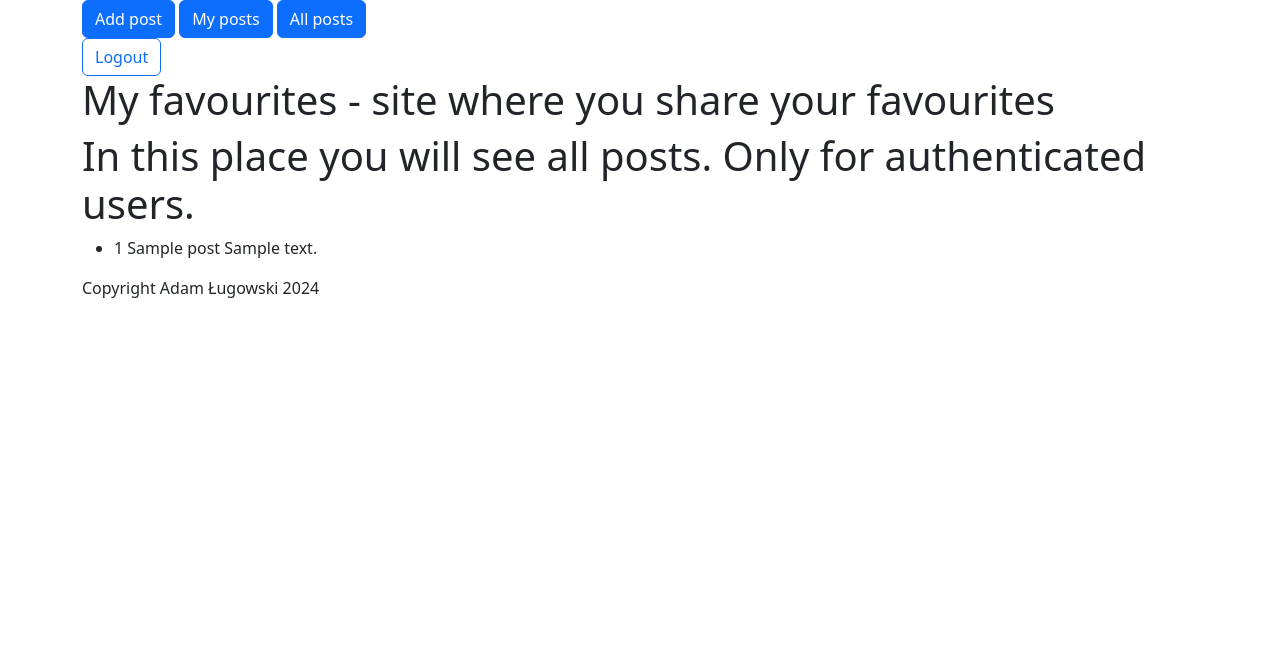
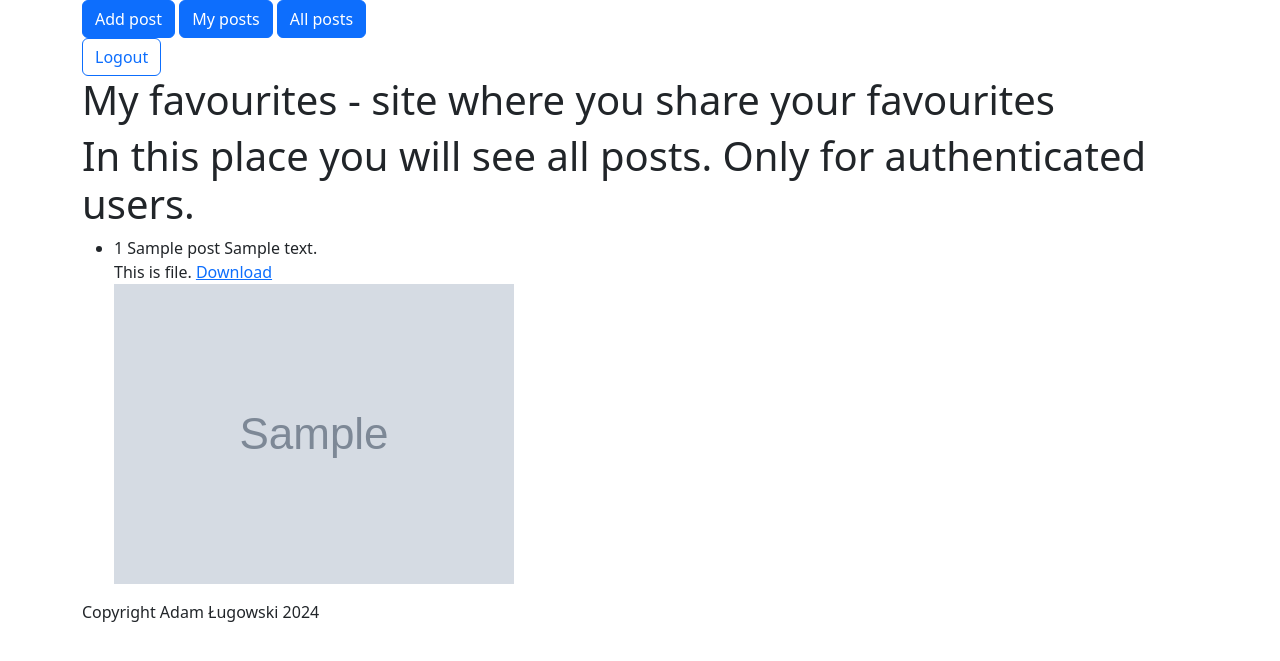
Before and after one commit to adamlugowski/my_favourites, a Django app: page / in a window 1280 px wide. Shown: the top 661 px of the page. Run offline with Django 5.2, Linux system fonts and the light colour scheme; a user stored in the database is signed in; tables that the repository leaves empty hold one stand-in row (values such as "Sample post"); grey boxes marked "Sample" are stand-in pictures.

Commit message:
Added image displaying and file link to download

```diff
--- a/my_favourites/my_favourites/settings.py
+++ b/my_favourites/my_favourites/settings.py
@@ -122,8 +122,7 @@ USE_TZ = True
 # https://docs.djangoproject.com/en/5.1/howto/static-files/
 
 STATIC_URL = 'static/'
-MEDIA_URL = '/media/'
-MEDIA_ROOT = BASE_DIR / 'media'
+STATICFILES_DIRS = [BASE_DIR / 'static']
 
 # Default primary key field type
 # https://docs.djangoproject.com/en/5.1/ref/settings/#default-auto-field
@@ -138,3 +137,6 @@ LOGIN_REDIRECT_URL = '/'
 LOGOUT_REDIRECT_URL = '/'
 
 LOGIN_URL = '/login/'
+
+MEDIA_URL = '/media/'
+MEDIA_ROOT = BASE_DIR / 'media'
--- a/my_favourites/my_favourites/urls.py
+++ b/my_favourites/my_favourites/urls.py
@@ -14,13 +14,18 @@ Including another URLconf
     1. Import the include() function: from django.urls import include, path
     2. Add a URL to urlpatterns:  path('blog/', include('blog.urls'))
 """
+from django.conf import settings
 from django.contrib import admin
 from django.urls import path, include
+from django.conf.urls.static import static
 
 
 urlpatterns = [
     path('admin/', admin.site.urls),
     path('', include('posts.urls')),
     path('', include('register.urls')),
-    path('', include('django.contrib.auth.urls'))
+    path('', include('django.contrib.auth.urls')),
 ]
+
+if settings.DEBUG:
+    urlpatterns += static(settings.MEDIA_URL, document_root=settings.MEDIA_ROOT)
--- a/my_favourites/posts/templates/posts/index.html
+++ b/my_favourites/posts/templates/posts/index.html
@@ -9,6 +9,12 @@
                 {% if user.is_authenticated %}
                     {% for post in posts %}
                         <li>{{ post }}</li>
+                        {% if post.file %}
+                            <div>This is file. <a href="{{ post.file.url }}">Download</a></div>
+                        {% endif %}
+                        {% if post.image %}
+                            <div><img src="{{ post.image.url }}" alt="Post image"></div>
+                        {% endif %}
                     {% endfor %}
                 {% endif %}
             </ul>
--- a/my_favourites/posts/templates/posts/my_posts.html
+++ b/my_favourites/posts/templates/posts/my_posts.html
@@ -9,6 +9,12 @@
             <ul>
                 {% for post in posts %}
                     <li>{{ post.title }} {{ post.content }}</li>
+                    {% if post.file %}
+                        <div>This is file. <a href="{{ post.file.url }}">Download</a></div>
+                    {% endif %}
+                    {% if post.image %}
+                        <div><img src="{{ post.image.url }}" alt="Post image"></div>
+                    {% endif %}
                 {% endfor %}
             </ul>
             {% else %}
--- a/my_favourites/templates/base.html
+++ b/my_favourites/templates/base.html
@@ -4,6 +4,7 @@
     <meta charset="UTF-8">
     <meta name="viewport" content="width=device-width, initial-scale=1, shrink-to-fit=no">
     <title>{% block title %} {% endblock %}</title>
+    <link href="/static/style.css" rel="stylesheet">
     <link href="https://cdn.jsdelivr.net/npm/bootstrap@5.3.3/dist/css/bootstrap.min.css" rel="stylesheet" integrity="sha384-QWTKZyjpPEjISv5WaRU9OFeRpok6YctnYmDr5pNlyT2bRjXh0JMhjY6hW+ALEwIH" crossorigin="anonymous">
     <script src="https://cdn.jsdelivr.net/npm/bootstrap@5.3.3/dist/js/bootstrap.bundle.min.js" integrity="sha384-YvpcrYf0tY3lHB60NNkmXc5s9fDVZLESaAA55NDzOxhy9GkcIdslK1eN7N6jIeHz" crossorigin="anonymous"></script>
 
```
Also changed, not shown: my_favourites/media/posts/images/2024/09/17/ryz.jpg (added), my_favourites/media/posts/images/2024/09/17/ryz_nJe1YKP.jpg (added), my_favourites/static/style.css (added).
